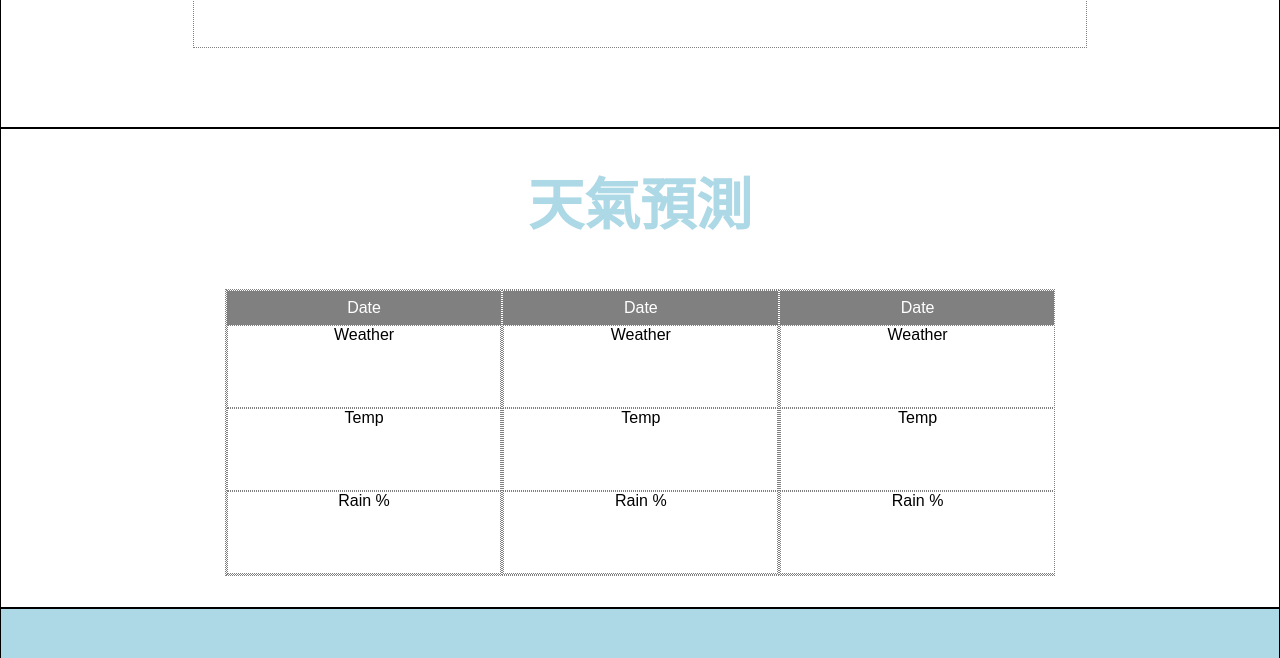
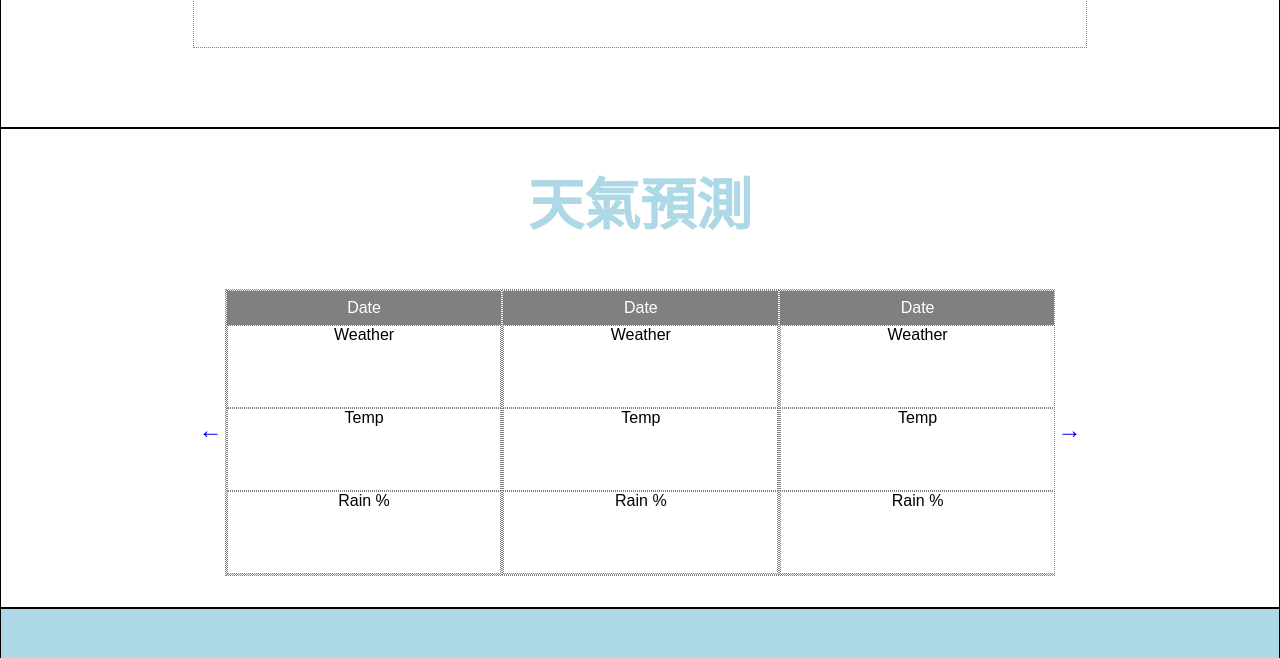
Before and after one commit to freddy990117/Taiwan-Weather, a React (Vite) app: page /about in a window 1280 px wide. Shown: the part 880-1538 px from the top of the page. Built offline with nearby package versions, Linux system fonts and the light colour scheme; no server answers.

Commit message:
加入向左與向右的按鈕與 CSS

```diff
--- a/src/Pages/About.jsx
+++ b/src/Pages/About.jsx
@@ -4,7 +4,8 @@ import { WeatherContext } from "../Context/WeatherContext";
 
 const About = () => {
   const data = useContext(WeatherContext); // 取得 API 資料
-
+  const [page, setPage] = useState(0);
+  console.log(page);
   return (
     <div>
       <section className="about about-image">
@@ -33,7 +34,12 @@ const About = () => {
       {/* 天氣預測 */}
       <section className="about future-weather">
         <h1>天氣預測</h1>
-        {/* <button onClick={PrevBtn}>←</button> */}
+        <button
+          onClick={() => setPage((prev) => prev - 1)}
+          className="weather-btn left"
+        >
+          ←
+        </button>
         <div className="weather-nav">
           <div className="weather-detail">
             <div className="weather-date">Date</div>
@@ -72,7 +78,12 @@ const About = () => {
             <div className="weather-rain">Rain %</div>
           </div>
         </div>
-        {/* <button onClick={NextBtn}>→</button> */}
+        <button
+          onClick={() => setPage((prev) => prev + 1)}
+          className="weather-btn right"
+        >
+          →
+        </button>
       </section>
       {/* 下雨機率 */}
       <section className="about future-rain">下雨機率預測</section>
--- a/src/styles/about.css
+++ b/src/styles/about.css
@@ -44,6 +44,24 @@
   display: flex;
   width: 100%;
   flex-direction: column;
+  position: relative;
+  .weather-btn {
+    position: absolute;
+    top: 60%;
+    height: 5%;
+    width: 2%;
+    border: none;
+    color: blue;
+    cursor: pointer;
+    background-color: white;
+    font-size: 1.5rem;
+  }
+  .left {
+    left: 15.4%;
+  }
+  .right {
+    right: 15.4%;
+  }
   .weather-nav {
     border: 1px dotted gray;
     width: 65%;
```
